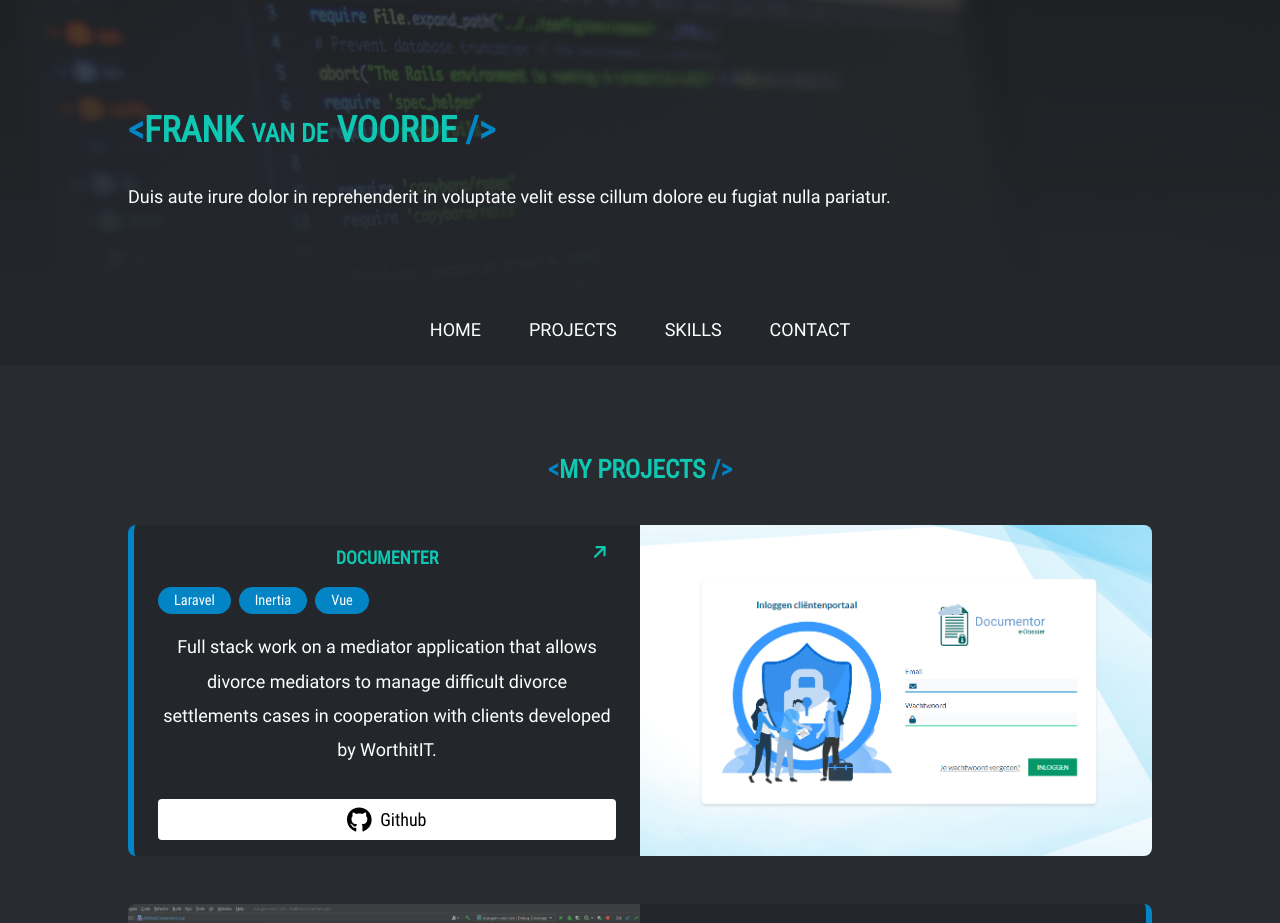
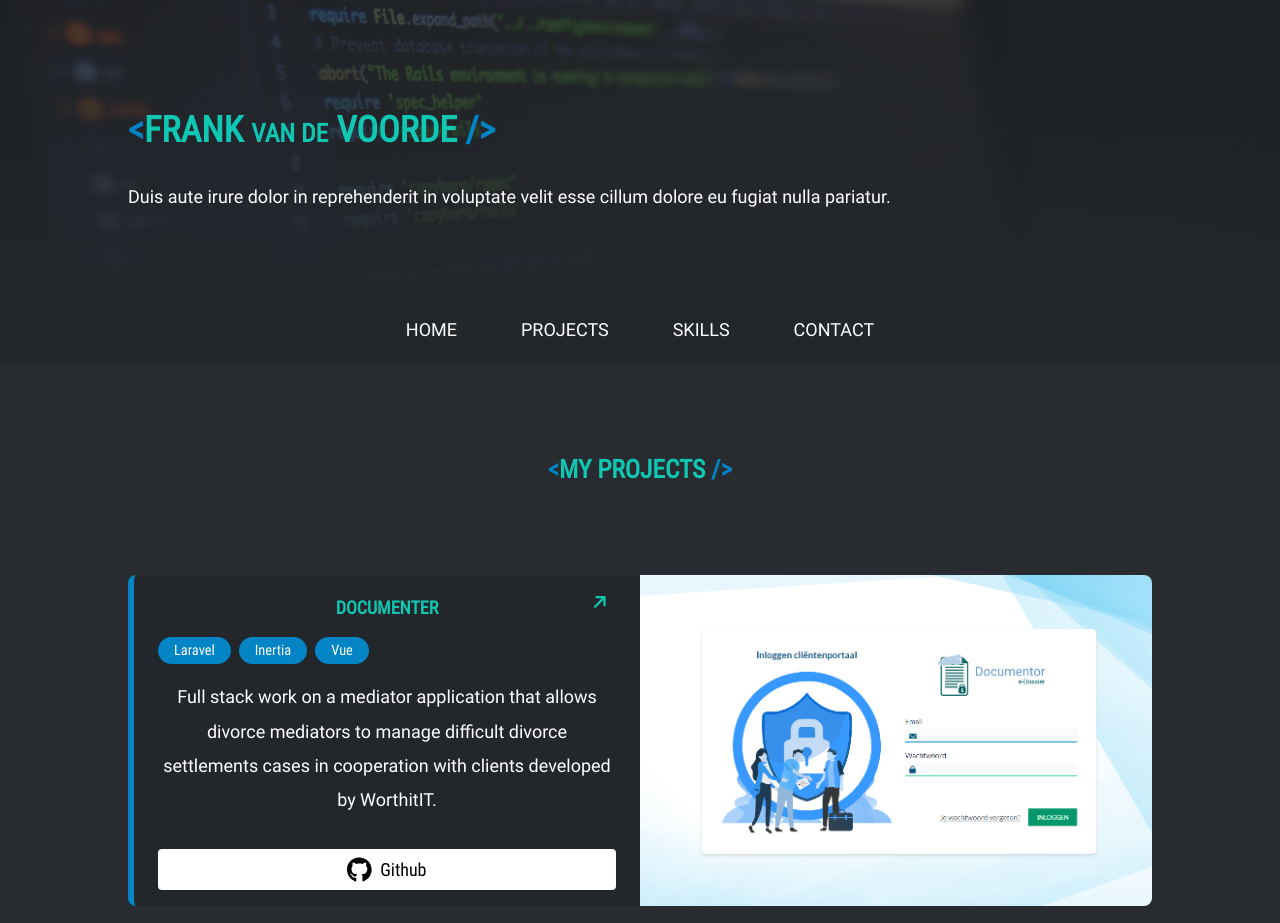
Before and after one commit to Cairhiin/portfolio-new, a React (Vite) app: page / in a window 1280 px wide. Shown: the top 923 px of the page. Built offline with nearby package versions, Linux system fonts and the light colour scheme.

Commit message:
Extract button component, add Framer Motion to project cards, and header

```diff
--- a/src/Components/Header/index.css
+++ b/src/Components/Header/index.css
@@ -8,23 +8,15 @@ header {
   background-color: hsl(var(--bg-color-dark));
 
   &.is-pinned {
-    background-color: hsl(var(--color-nav-bar));
-
-    & > #header-container {
-      max-width: 1024px;
-      transition: max-width 0.5s ease-in-out;
-    }
+    background-color: hsl(var(--color-nav-bar), 0.9);
   }
 
   #header-container {
-    max-width: 100%;
-    margin-inline: auto;
     display: flex;
     justify-content: center;
+    margin-inline: auto;
     align-items: stretch;
-    gap: 1rem;
     padding-inline: 1rem;
-    transition: max-width 0.5s ease-in-out;
     }
   }
 }
--- a/src/Components/Header/index.tsx
+++ b/src/Components/Header/index.tsx
@@ -8,7 +8,7 @@ const Header = () => {
   return (
     <header ref={ref} className={`${isSticky ? "is-pinned" : ""}`}>
       <div id="header-container">
-        <Nav />
+        <Nav isSticky={isSticky} />
       </div>
     </header>
   );
--- /dev/null
+++ b/src/Components/IconButton/index.css
@@ -0,0 +1,30 @@
+button {
+  width: 100%;
+  margin-bottom: 0.5rem;
+  display: flex;
+  align-items: center;
+  justify-content: center;
+  gap: 0.5rem;
+  font-size: var(--step-0);
+  border-radius: 4px;
+  cursor: pointer;
+  background-color: hsl(var(--font-color-light));
+  border: none;
+  padding: 0.5rem 1rem;
+  transition: all 0.5s ease-in-out;
+  font-family: "RobotoCondensed";
+
+  .icon {
+    font-size: var(--step-1);
+  }
+
+  a,
+  a:visited {
+    color: hsl(var(--bg-color-dark));
+  }
+
+  &:hover {
+    background-color: hsl(var(--font-color-light), 0.8);
+    transition: all 0.5s ease-in-out;
+  }
+}
--- /dev/null
+++ b/src/Components/IconButton/index.tsx
@@ -0,0 +1,21 @@
+import "./index.css";
+import {
+  FontAwesomeIcon,
+  FontAwesomeIconProps,
+} from "@fortawesome/react-fontawesome";
+
+export default function IconButton({
+  icon,
+  children,
+  handleClick,
+}: {
+  icon: FontAwesomeIconProps["icon"];
+  children: React.ReactNode;
+  handleClick: () => void;
+}) {
+  return (
+    <button onClick={handleClick}>
+      <FontAwesomeIcon icon={icon} className="icon" /> {children}
+    </button>
+  );
+}
--- a/src/Components/Nav/index.tsx
+++ b/src/Components/Nav/index.tsx
@@ -1,12 +1,18 @@
 import { useState } from "react";
+import { motion } from "framer-motion";
 import "./index.css";
 
 const links = ["Home", "Projects", "Skills", "Contact"];
-const Nav = () => {
+const Nav = ({ isSticky }: { isSticky: boolean }) => {
   const [active, setActive] = useState<string>("");
   return (
     <nav>
-      <ul>
+      <motion.ul
+        layout
+        style={{
+          gap: isSticky ? "1rem" : "2rem",
+        }}
+      >
         {links.map((link) => (
           <li key={link} className={active === link ? "active" : ""}>
             <a onClick={() => setActive(link)} href={`#${link}`}>
@@ -14,7 +20,7 @@ const Nav = () => {
             </a>
           </li>
         ))}
-      </ul>
+      </motion.ul>
     </nav>
   );
 };
--- a/src/Components/ProjectCard/index.css
+++ b/src/Components/ProjectCard/index.css
@@ -41,41 +41,6 @@
 
     p {
       margin-block: 1rem;
-    }
-
-    .github {
-      cursor: pointer;
-
-      button {
-        width: 100%;
-        margin-bottom: 0.5rem;
-        display: flex;
-        align-items: center;
-        justify-content: center;
-        gap: 0.5rem;
-        font-size: var(--step-0);
-        border-radius: 4px;
-        cursor: pointer;
-        background-color: hsl(var(--font-color-light));
-        border: none;
-        padding: 0.5rem 1rem;
-        transition: all 0.5s ease-in-out;
-        font-family: "RobotoCondensed";
-
-        .icon {
-          font-size: var(--step-1);
-        }
-
-        a,
-        a:visited {
-          color: hsl(var(--bg-color-dark));
-        }
-
-        &:hover {
-          background-color: hsl(var(--font-color-light), 0.8);
-          transition: all 0.5s ease-in-out;
-        }
-      }
     }
 
     .tech {
--- a/src/Components/ProjectCard/index.tsx
+++ b/src/Components/ProjectCard/index.tsx
@@ -1,12 +1,30 @@
+import { useRef } from "react";
+import { useInView } from "framer-motion";
 import { FontAwesomeIcon } from "@fortawesome/react-fontawesome";
 import { faGithub } from "@fortawesome/free-brands-svg-icons";
 import { faArrowDown } from "@fortawesome/free-solid-svg-icons";
+import IconButton from "../IconButton";
 import { ProjectsData } from "../../data";
 import "./index.css";
 
 export default function ProjectCard({ project }: { project: ProjectsData }) {
+  const ref = useRef(null);
+  const isInView = useInView(ref);
+
+  const handleClick = () => {
+    window.open(project.links);
+  };
+
   return (
-    <div className="project-card">
+    <div
+      className="project-card"
+      ref={ref}
+      style={{
+        transform: isInView ? "translatey(50px)" : "none",
+        opacity: isInView ? 1 : 0,
+        transition: "all 0.9s cubic-bezier(0.17, 0.55, 0.55, 1) 0.5s",
+      }}
+    >
       <div className="content">
         <div>
           <div className="header">
@@ -22,9 +40,14 @@ export default function ProjectCard({ project }: { project: ProjectsData }) {
         </div>
         <div className="github">
           <a href={project.links} target="_blank">
-            <button>
-              <FontAwesomeIcon icon={faGithub} className="icon" /> Github
-            </button>
+            <IconButton
+              handleClick={() => {
+                handleClick;
+              }}
+              icon={faGithub}
+            >
+              Github
+            </IconButton>
           </a>
         </div>
       </div>
--- a/src/Components/Projects/index.css
+++ b/src/Components/Projects/index.css
@@ -1,6 +1,7 @@
 #projects {
   background: hsl(var(--bg-color-dark-variant));
   text-align: center;
+  padding-block-end: 8rem;
 
   h2 {
     margin-block-end: 2rem;
@@ -9,6 +10,6 @@
   .project-cards {
     display: grid;
     grid-auto-rows: 1fr;
-    gap: 3rem;
+    gap: 4rem;
   }
 }
```
